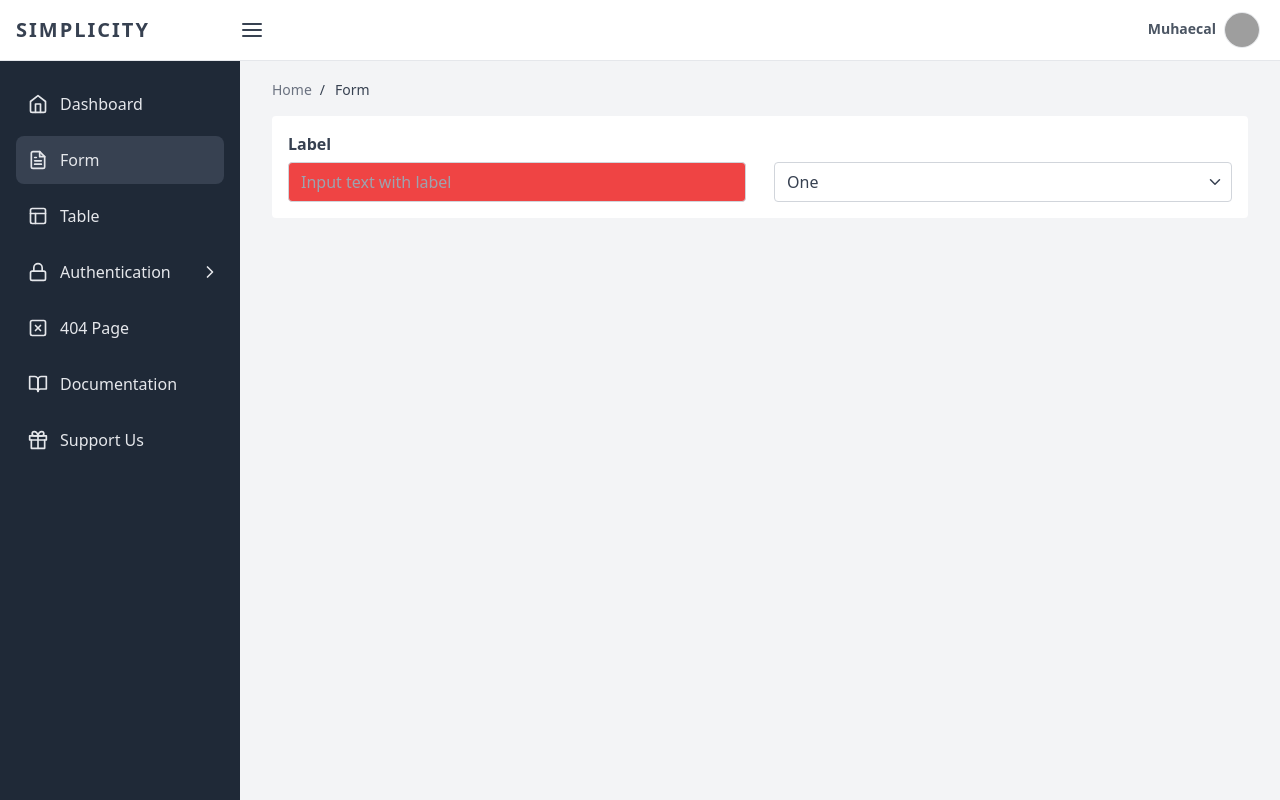
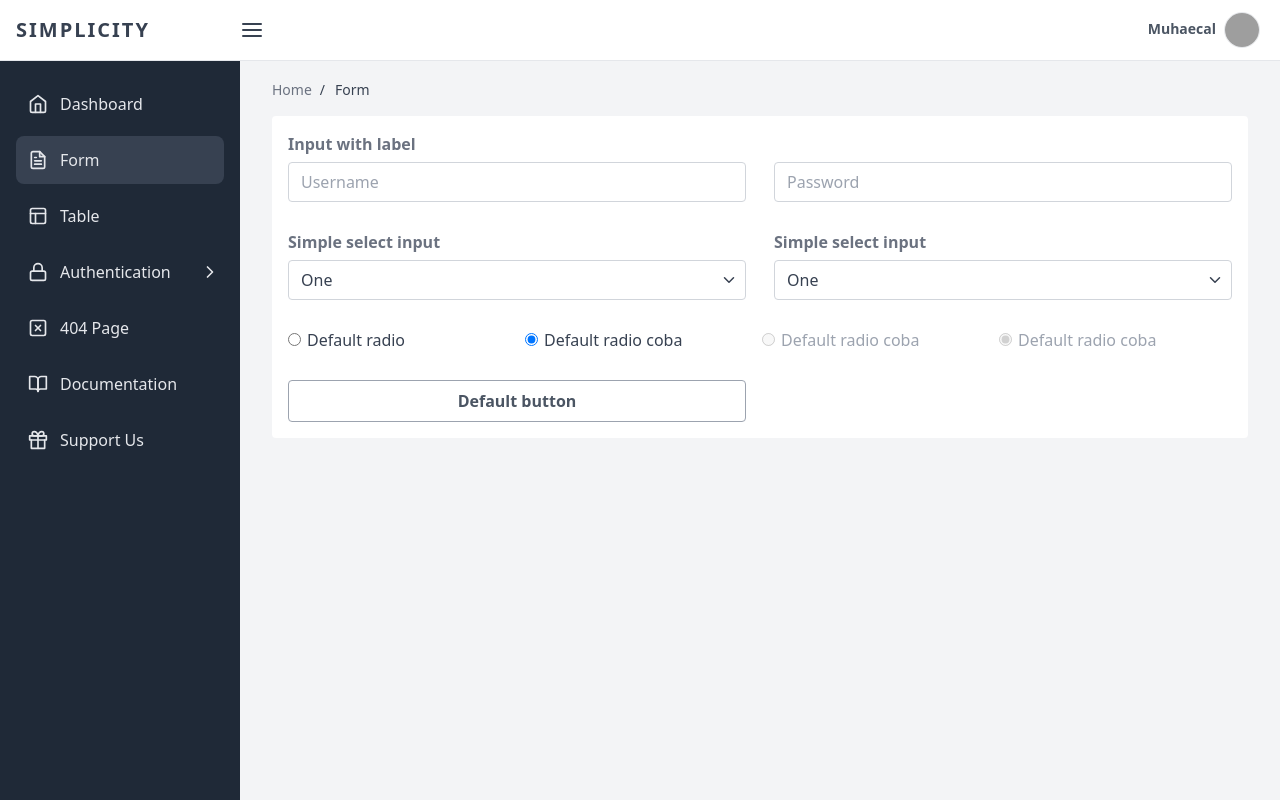
Before and after one commit to mhaecal/simplicity, a React (Create React App) app: page /form in a window 1280 px wide. Before the commit this address had no page. Built offline with nearby package versions, Linux system fonts and the light colour scheme; grey boxes are pictures that could not be loaded.

Commit message:
chore: update Box, Button, Label & add Radio

```diff
--- a/src/components/Box.tsx
+++ b/src/components/Box.tsx
@@ -3,7 +3,7 @@
 type BoxProps = { children: ReactNode; className?: string }
 
 function Box({ children, className }: BoxProps) {
-  return <>{className ? <div className={className}>{children}</div> : <div>{children}</div>}</>
+  return <div className={className}>{children}</div>
 }
 
 export default Box
--- a/src/components/Button.tsx
+++ b/src/components/Button.tsx
@@ -1,16 +1,14 @@
-import React from 'react'
+import React, { ReactNode } from 'react'
 
 type ButtonProps = {
-  onClick: () => any
+  children: ReactNode
+  className?: string
+  onClick?: () => any
 }
 
-function Button({ onClick }: ButtonProps) {
+function Button({ children, className, onClick }: ButtonProps) {
   return (
-    <div>
-      <button onClick={onClick} className="p-4 border bg-white">
-        coba
-      </button>
-    </div>
+    <button className={'btn focus:shadow-outline hover:bg-gray-50 ' + className}>{children}</button>
   )
 }
 
--- a/src/components/Label.tsx
+++ b/src/components/Label.tsx
@@ -3,7 +3,7 @@
 function Label({ title }: { title: string }) {
   return (
     <div className="mb-1.5">
-      <label className="font-bold">{title}</label>
+      <label className="font-bold text-gray-500">{title}</label>
     </div>
   )
 }
--- /dev/null
+++ b/src/components/RadioGroup.tsx
@@ -0,0 +1,22 @@
+import React, { Children, ReactNode, cloneElement, isValidElement } from 'react'
+
+type RadioGroupProps = {
+  children: ReactNode
+  name: string
+  className?: string
+}
+
+function RadioGroup({ children, name, className }: RadioGroupProps) {
+  const childrenWithProps = Children.map(children, (child) => {
+    // Checking isValidElement is the safe way and avoids a typescript
+    // error too.
+    if (isValidElement(child)) {
+      return cloneElement(child, { name })
+    }
+    return child
+  })
+
+  return <div className={className}>{childrenWithProps}</div>
+}
+
+export default RadioGroup
--- /dev/null
+++ b/src/components/RadioItem.tsx
@@ -0,0 +1,29 @@
+import React, { useState } from 'react'
+import classNames from 'classnames'
+
+type RadioItemProps = {
+  label: string
+  name?: string
+  value?: string | number
+  className?: string
+  checked?: boolean
+  disabled?: boolean
+}
+
+function RadioItem({
+  label,
+  name,
+  value,
+  className,
+  checked = false,
+  disabled = false,
+}: RadioItemProps) {
+  return (
+    <label className={classNames({ 'text-gray-400': disabled }, className)}>
+      <input type="radio" value={value} name={name} defaultChecked={checked} disabled={disabled} />
+      <span className="ml-1.5">{label}</span>
+    </label>
+  )
+}
+
+export default RadioItem
--- a/src/index.css
+++ b/src/index.css
@@ -47,4 +47,7 @@
   .table-responsive > tbody > tr > td {
     @apply border-t text-gray-700 px-6 py-3;
   }
+  .btn {
+    @apply py-2 px-5 text-gray-600 font-bold transition-colors duration-150 bg-white border border-gray-400 rounded;
+  }
 }
--- a/src/pages/Form.tsx
+++ b/src/pages/Form.tsx
@@ -7,6 +7,9 @@
 import { ChevronDown } from 'react-feather'
 import SelectInput from '../components/SelectInput'
 import SelectOption from '../components/SelectOption'
+import Button from '../components/Button'
+import RadioGroup from '../components/RadioGroup'
+import RadioItem from '../components/RadioItem'
 
 function Form() {
   return (
@@ -14,16 +17,39 @@
       <Breadcrumb data={['Home', 'Form']} />
       <Card className="grid grid-cols-1 md:grid-cols-2 gap-4 md:gap-7 items-end">
         <Box>
-          <Label title="Label" />
-          <Input type="password" placeholder="Input text with label" className="bg-red-500" />
+          <Label title="Input with label" />
+          <Input placeholder="Username" />
         </Box>
         <Box>
+          <Input type="password" placeholder="Password" />
+        </Box>
+        <Box>
+          <Label title="Simple select input" />
           <SelectInput>
             <SelectOption value={1}>One</SelectOption>
             <SelectOption value="Two">Two</SelectOption>
             <SelectOption>Three</SelectOption>
           </SelectInput>
         </Box>
+        <Box>
+          <Label title="Simple select input" />
+          <SelectInput>
+            <SelectOption value={1}>One</SelectOption>
+            <SelectOption value="Two">Two</SelectOption>
+            <SelectOption>Three</SelectOption>
+          </SelectInput>
+        </Box>
+        <Box className="md:col-span-2 self-center grid md:grid-cols-4 gap-1">
+          <RadioGroup name="radio1" className="md:col-span-3 grid grid-cols-1 md:grid-cols-3 gap-1">
+            <RadioItem label="Default radio" value="" />
+            <RadioItem label="Default radio coba" value={2} checked />
+            <RadioItem label="Default radio coba" value={2} disabled />
+          </RadioGroup>
+          <RadioGroup name="radio2" className="md:col-span-1">
+            <RadioItem label="Default radio coba" value={2} disabled checked />
+          </RadioGroup>
+        </Box>
+        <Button className="w-full">Default button</Button>
         {/*
         title
         select category
--- a/src/pages/components/ButtonPage.tsx
+++ b/src/pages/components/ButtonPage.tsx
@@ -6,14 +6,7 @@
     console.log('safas')
   }
 
-  return (
-    <div>
-      {/*
-
-      */}
-      <Button onClick={() => coba()} />
-    </div>
-  )
+  return <div>coba</div>
 }
 
 export default ButtonPage
```
